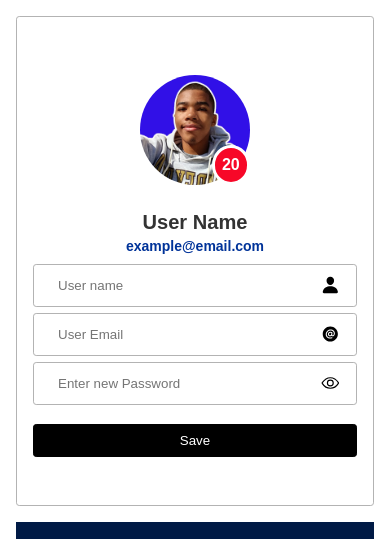
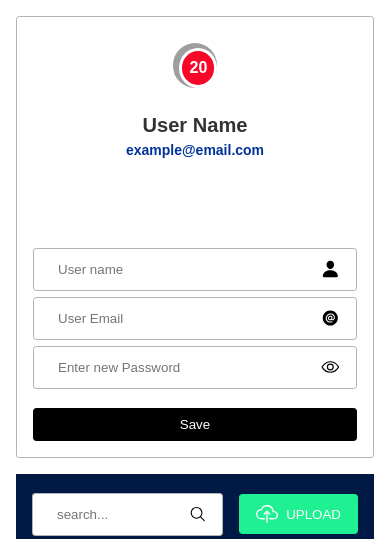
Before and after one commit to Dabaghi-Anass/gallerie-app, a PHP site: template src/pages/profile.php in a window 390 px wide. Shown: the top 539 px of the page. Run offline with PHP 8.4, Linux system fonts and the light colour scheme; the template is opened without the code that fills it, so the values that code supplies are empty; grey boxes are pictures that could not be loaded.

Commit message:
fixed style issues

```diff
--- a/src/css/style.css
+++ b/src/css/style.css
@@ -283,4 +283,12 @@
         flex-direction: column;
         align-items: center;
     }
+    .profile-container{
+        width: 100%;
+        padding: 1rem;
+        --_width : 20%;
+        gap: 2rem;
+        position: static;
+    }
+
 }
--- a/src/pages/profile.php
+++ b/src/pages/profile.php
@@ -12,7 +12,7 @@
     <div class="auth-container profile-container" action="<?= htmlspecialchars($_SERVER['PHP_SELF']) ?>" method="post">
         <div class="image-container">
         <div class="profile-picture-container" data-count="20">
-            <img class="profile-picture" src="../assets/images/profile.jpg" alt="">
+            <img class="profile-picture" src="https://source.unsplash.com/random" alt="">
             <div class="overlay">
                 <ion-icon name="cloud-upload-outline"></ion-icon>
             </div>
```
